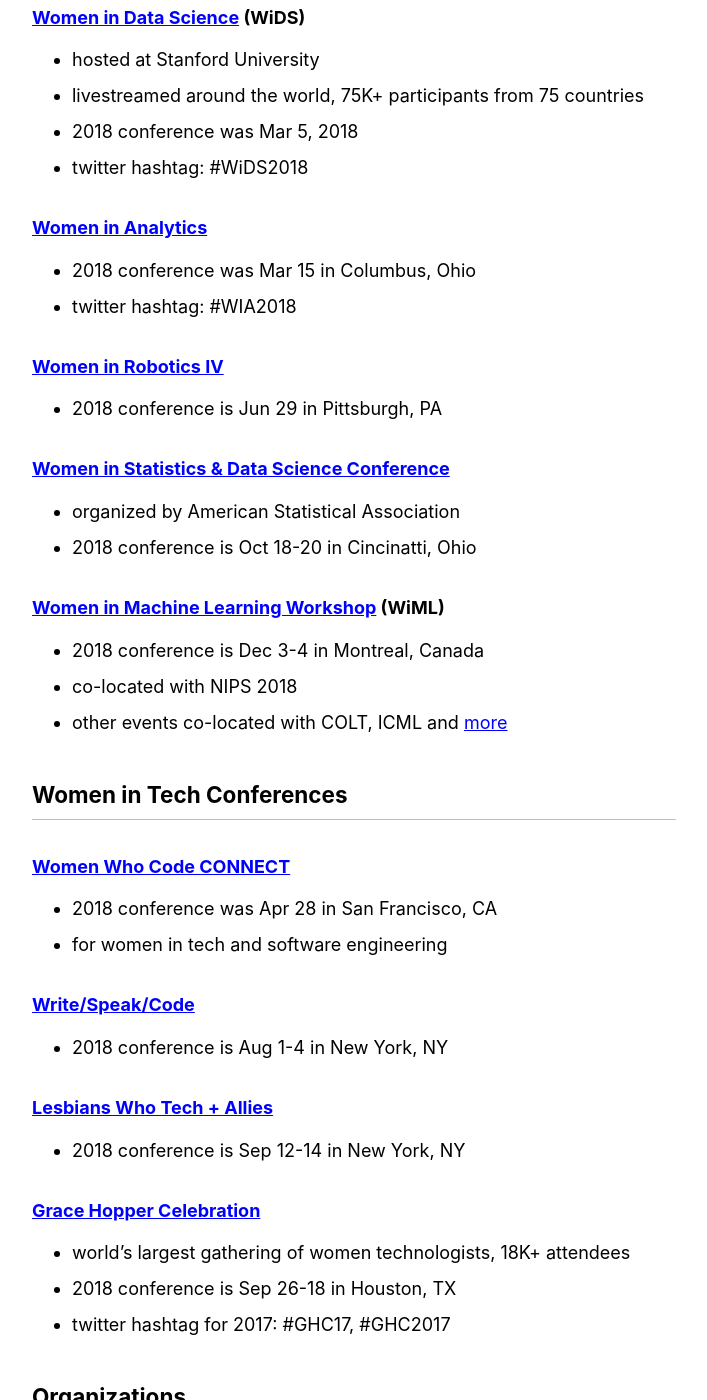
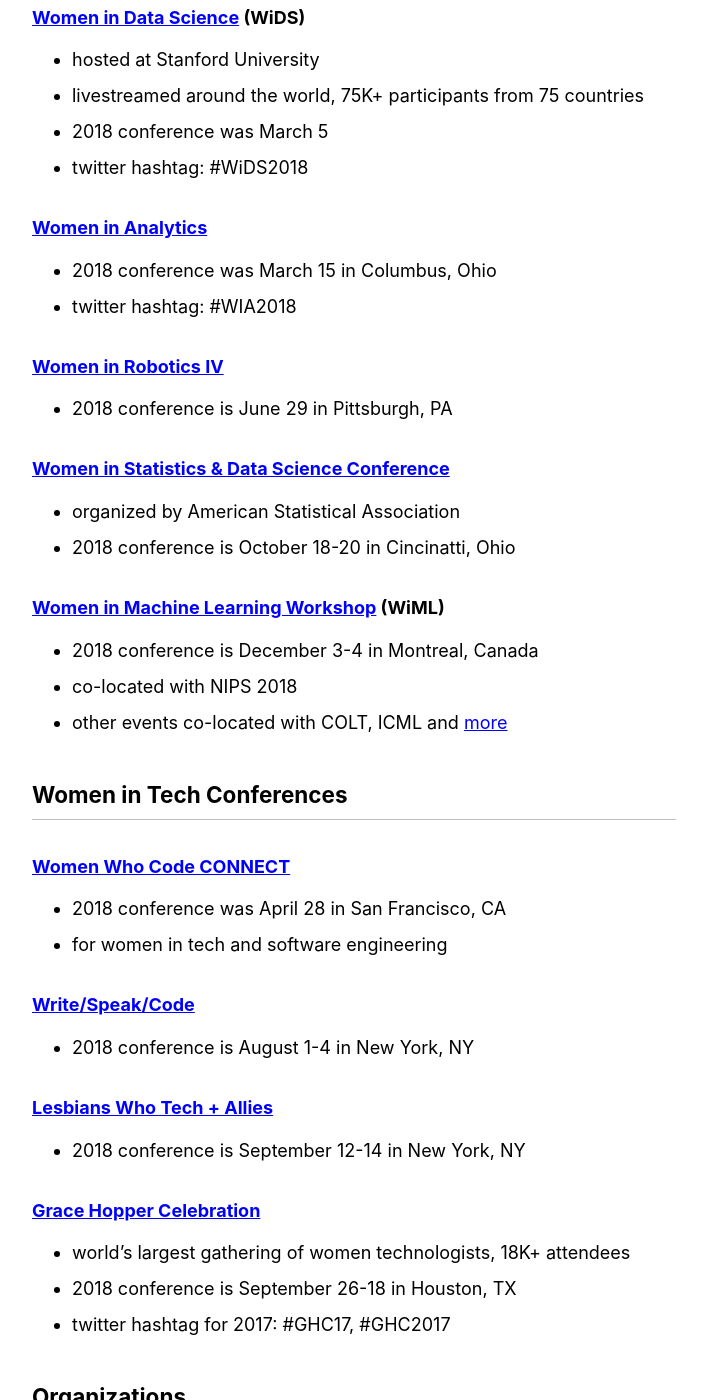
Before and after one commit to reshamas/reshamas.github.io, a Jekyll site: the page built from _posts/2018-05-09-resources-for-women-in-data-science.md, in a window 1280 px wide and 1400 px high, scrolled down 2603 px. Shown: the whole window, without its empty margins (286-993 px from the left). Built offline with Jekyll 4.4.1, drawn with Linux system fonts in a browser that asks for light colours; comment, search, counter and statistics services are not loaded.

Commit message:
Update 2018-05-09-resources-for-women-in-data-science.md

```diff
--- a/_posts/2018-05-09-resources-for-women-in-data-science.md
+++ b/_posts/2018-05-09-resources-for-women-in-data-science.md
@@ -53,22 +53,22 @@
 ### [Women in Data Science](https://www.widsconference.org) (WiDS)
 - hosted at Stanford University
 - livestreamed around the world, 75K+ participants from 75 countries
-- 2018 conference was Mar 5, 2018
+- 2018 conference was March 5
 - twitter hashtag:  #WiDS2018
 
 ### [Women in Analytics](https://www.womeninanalytics.org)
-- 2018 conference was Mar 15 in Columbus, Ohio
+- 2018 conference was March 15 in Columbus, Ohio
 - twitter hashtag:  #WIA2018
 
 ### [Women in Robotics IV](https://sites.google.com/view/rss2018women/home)
-- 2018 conference is Jun 29 in Pittsburgh, PA
+- 2018 conference is June 29 in Pittsburgh, PA
 
 ### [Women in Statistics & Data Science Conference](http://ww2.amstat.org/meetings/wsds/2018/)
 - organized by American Statistical Association
-- 2018 conference is Oct 18-20 in Cincinatti, Ohio
+- 2018 conference is October 18-20 in Cincinatti, Ohio
 
 ### [Women in Machine Learning Workshop](http://wimlworkshop.org/sh_events/wiml-workshop-2018/) (WiML)
-- 2018 conference is Dec 3-4 in Montreal, Canada
+- 2018 conference is December 3-4 in Montreal, Canada
 - co-located with NIPS 2018
 - other events co-located with COLT, ICML and [more](http://wimlworkshop.org/events/)
 
@@ -76,18 +76,18 @@
 ## Women in Tech Conferences
 
 ### [Women Who Code CONNECT](https://connect2018.womenwhocode.com/)
-- 2018 conference was Apr 28 in San Francisco, CA
+- 2018 conference was April 28 in San Francisco, CA
 - for women in tech and software engineering
 
 ### [Write/Speak/Code](http://www.writespeakcode.com/2018/index.html)
-- 2018 conference is Aug 1-4 in New York, NY
+- 2018 conference is August 1-4 in New York, NY
 
 ### [Lesbians Who Tech + Allies](https://lesbianswhotech.org/newyork2018/)
-- 2018 conference is Sep 12-14 in New York, NY
+- 2018 conference is September 12-14 in New York, NY
 
 ### [Grace Hopper Celebration](https://ghc.anitab.org)
 - world's largest gathering of women technologists, 18K+ attendees
-- 2018 conference is Sep 26-18 in Houston, TX
+- 2018 conference is September 26-18 in Houston, TX
 - twitter hashtag for 2017:  #GHC17, #GHC2017
 
 
```
